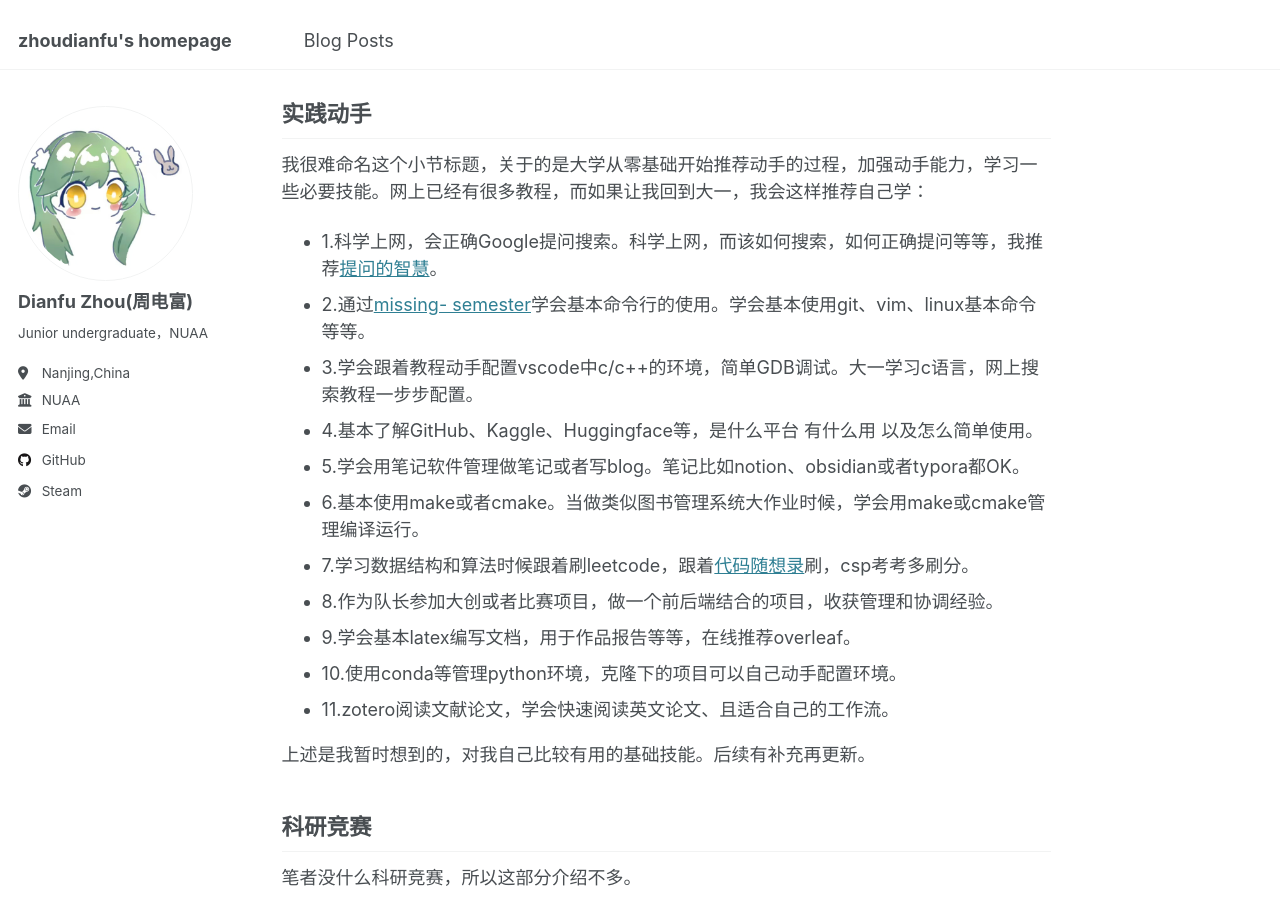
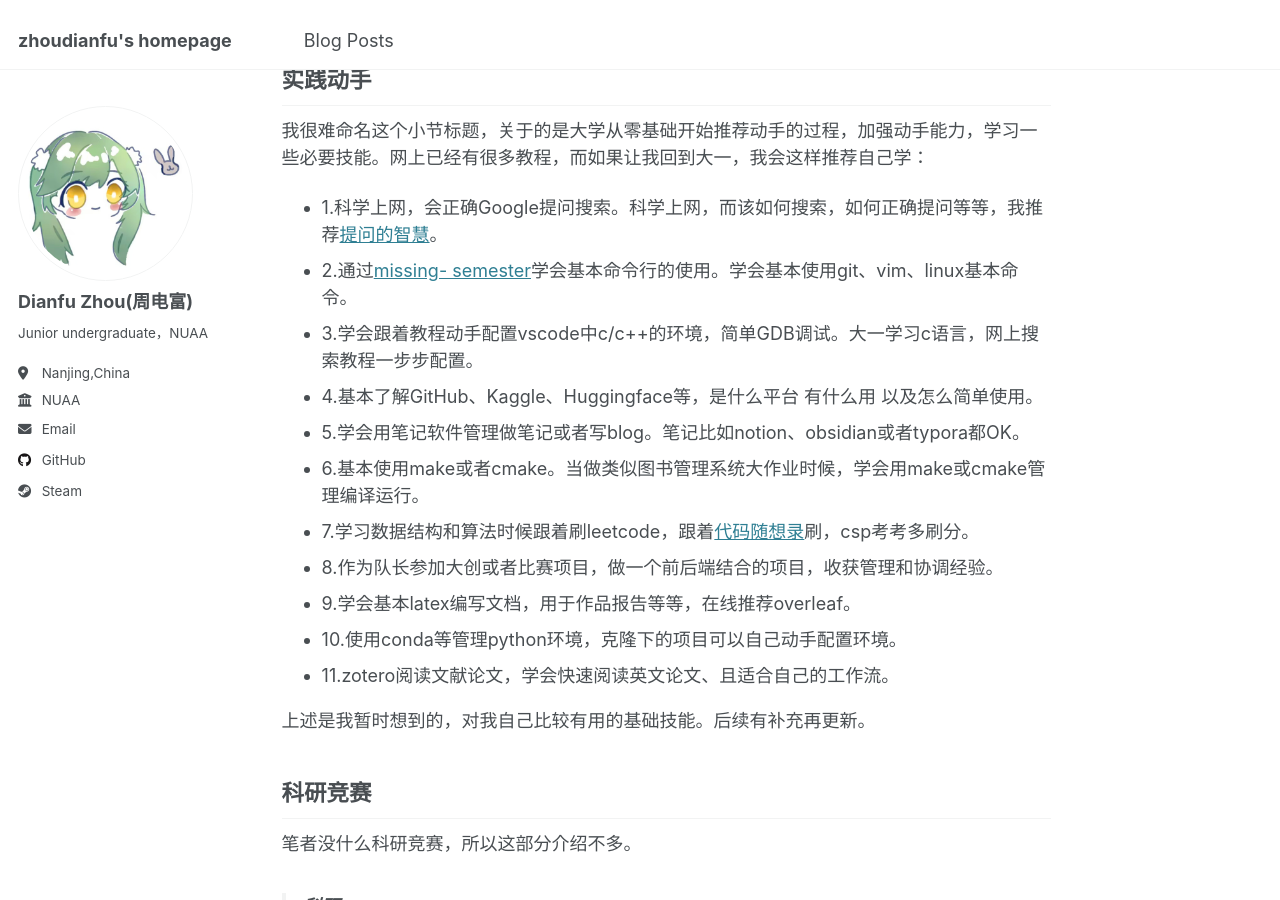
Before and after one commit to zhoudianfu/zhoudianfu.github.io, a Jekyll site: the page built from _posts/2025-10-26-cs-learning-guide.md, in a window 1280 px wide and 900 px high, scrolled down 2644 px. Built offline with Jekyll 4.4.1, drawn with Linux system fonts in a browser that asks for light colours.

Commit message:
Update 2025-10-26-cs-learning-guide.md

```diff
--- a/_posts/2025-10-26-cs-learning-guide.md
+++ b/_posts/2025-10-26-cs-learning-guide.md
@@ -7,7 +7,6 @@ tags:
 
 ---
 
-# 中等大学生的计算机指北(仅供参考)
 
 > [!NOTE]
 > 本帖为个人经验，非面面俱到，请酌情参考！
@@ -75,7 +74,7 @@ tags:
 我很难命名这个小节标题，关于的是大学从零基础开始推荐动手的过程，加强动手能力，学习一些必要技能。网上已经有很多教程，而如果让我回到大一，我会这样推荐自己学：
 
 - 1.科学上网，会正确Google提问搜索。科学上网，而该如何搜索，如何正确提问等等，我推荐[提问的智慧](https://github.com/ryanhanwu/How-To-Ask-Questions-The-Smart-Way/blob/main/README-zh_CN.md)。
-- 2.通过[missing- semester](https://missing-semester-cn.github.io/)学会基本命令行的使用。学会基本使用git、vim、linux基本命令等等。
+- 2.通过[missing- semester](https://missing-semester-cn.github.io/)学会基本命令行的使用。学会基本使用git、vim、linux基本命令。
 - 3.学会跟着教程动手配置vscode中c/c++的环境，简单GDB调试。大一学习c语言，网上搜索教程一步步配置。
 - 4.基本了解GitHub、Kaggle、Huggingface等，是什么平台 有什么用 以及怎么简单使用。
 - 5.学会用笔记软件管理做笔记或者写blog。笔记比如notion、obsidian或者typora都OK。
```
